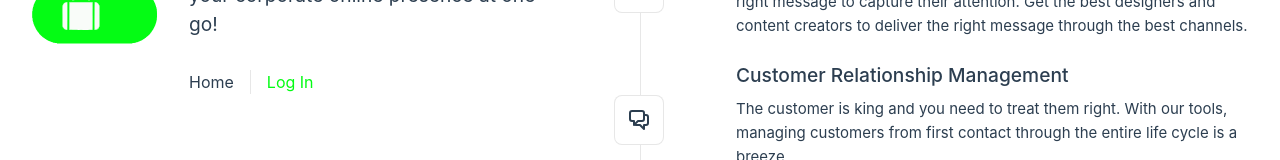
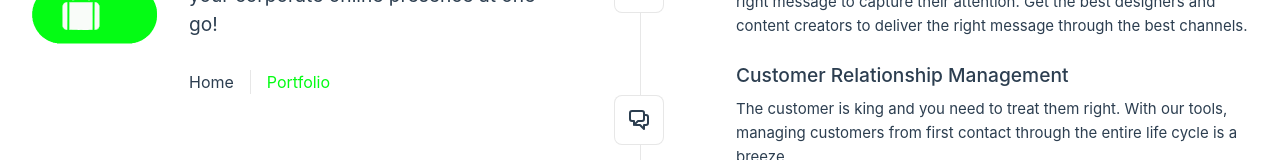
Before and after one commit to ezyy-cloud/cloud-suite-web-app, a Vue app: page / in a window 1280 px wide. Shown: the part 400-560 px from the top of the page. Built offline with nearby package versions, Linux system fonts and the light colour scheme.

Commit message:
Added logo Updated boilercode information

```diff
--- a/src/App.vue
+++ b/src/App.vue
@@ -12,7 +12,7 @@ import HelloWorld from '@/components/HelloWorld.vue'
 
       <nav>
         <RouterLink to="/">Home</RouterLink>
-        <RouterLink to="/about">Log In</RouterLink>
+        <RouterLink to="/about">Portfolio</RouterLink>
       </nav>
     </div>
   </header>
--- a/src/views/AboutView.vue
+++ b/src/views/AboutView.vue
@@ -1,6 +1,11 @@
 <template>
   <div class="about">
-    <h1>This is the Login Page</h1>
+    <v-card>
+      <iframe src="https://pamushanaafrica.com/" height="80%" width="100%" title="Iframe Example"></iframe>
+    </v-card>
+    <iframe src="https://face.co.zw/" height="60%" width="100%" title="Iframe Example"></iframe>
+    <iframe src="https://mountviewprep.com/" height="60%" width="100%" title="Iframe Example"></iframe>
+
   </div>
 </template>
 
@@ -8,7 +13,6 @@
 @media (min-width: 1024px) {
   .about {
     min-height: 100vh;
-    display: flex;
     align-items: center;
   }
 }
```
